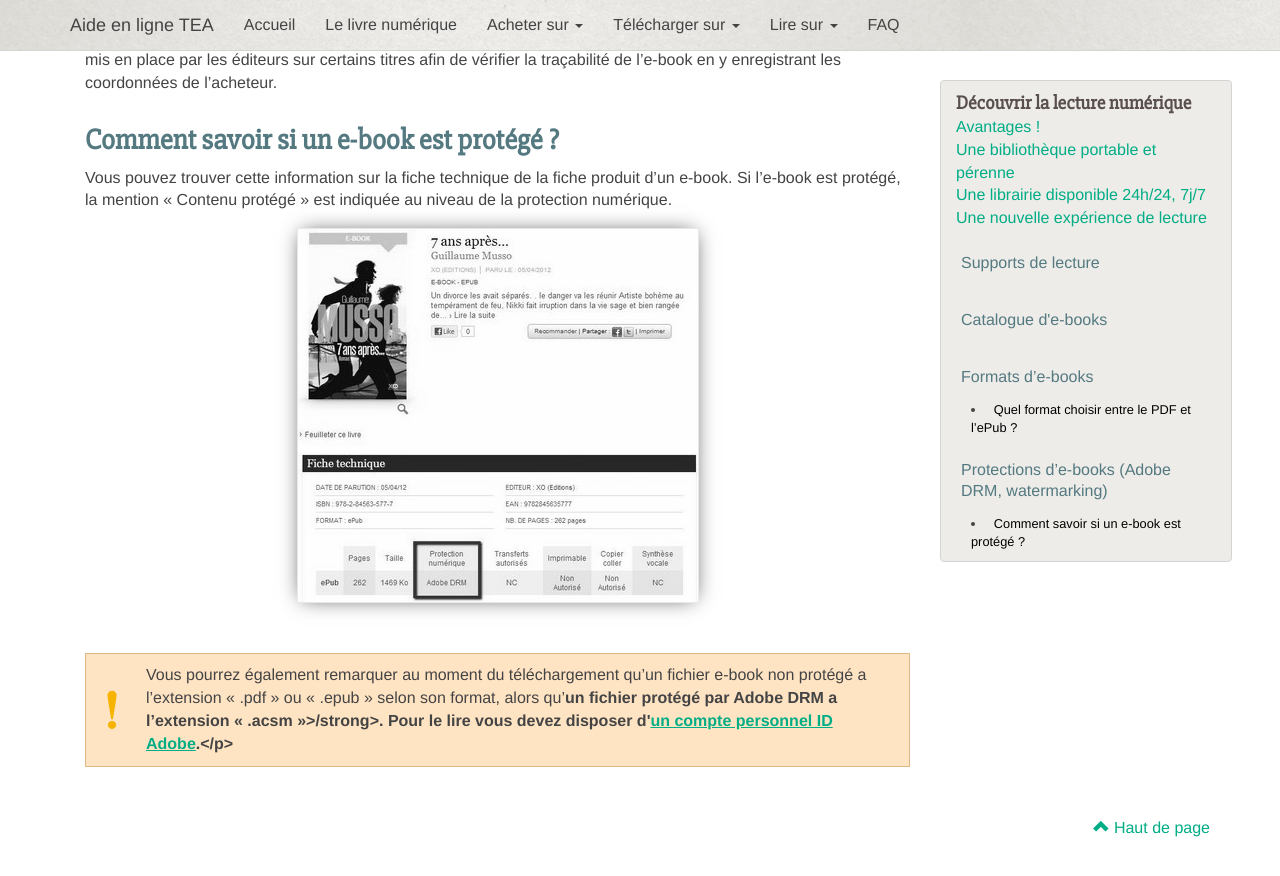
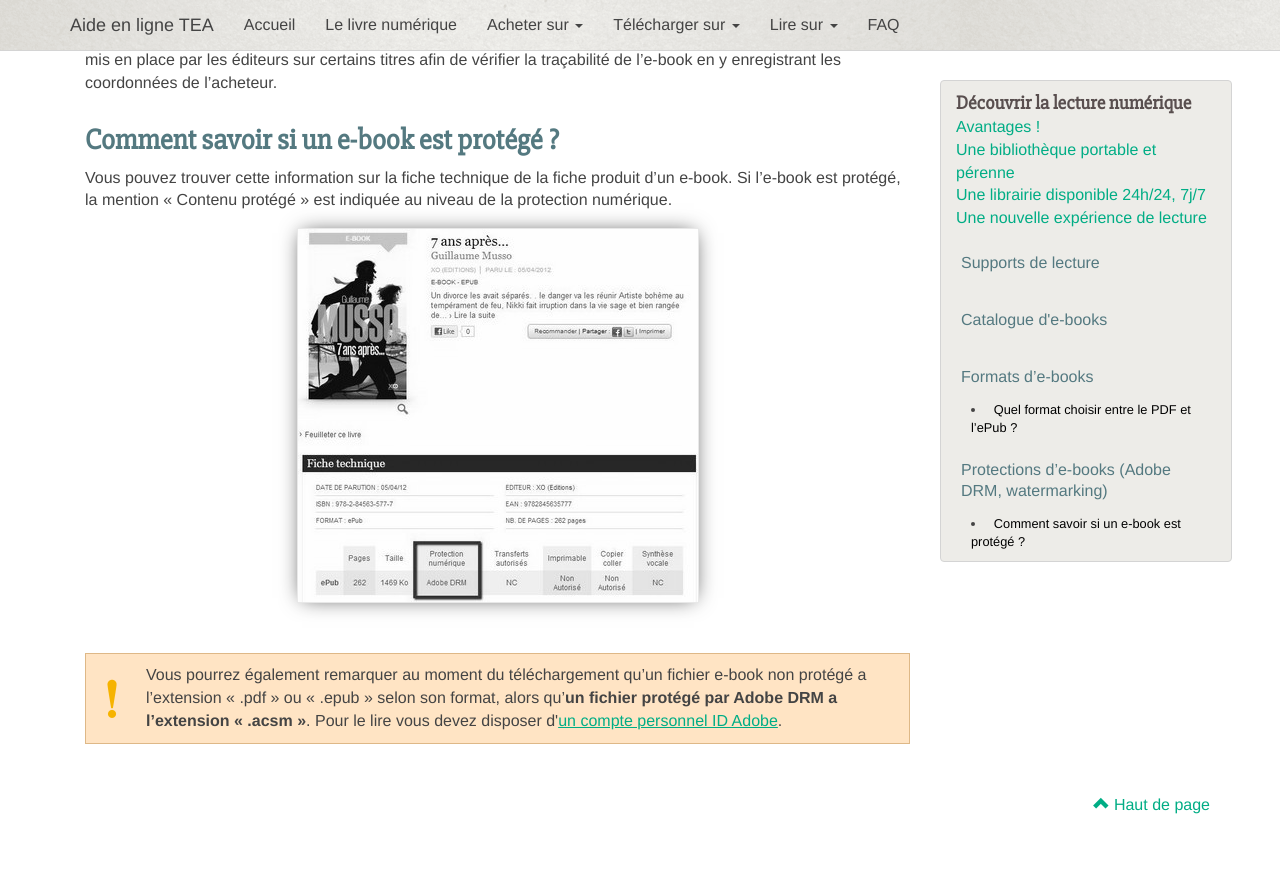
Before and after one commit to TEA-ebook/help-center, a Jekyll site: the page built from _pages/decouvrir-lecture-numerique.md, in a window 1280 px wide and 900 px high, scrolled down 3261 px. Shown: the top 876 px of the window. Built offline with Jekyll 4.4.1, drawn with Linux system fonts in a browser that asks for light colours; nearby versions of some CDN libraries; Markdown is read by kramdown in place of the engine named in the settings.

Commit message:
Update decouvrir-lecture-numerique.md

```diff
--- a/_pages/decouvrir-lecture-numerique.md
+++ b/_pages/decouvrir-lecture-numerique.md
@@ -122,4 +122,4 @@
 
 ![Fiche technique : protection](/images/decouvrir-lecture-numerique-2.jpg)
 
-<p class="warningtip">Vous pourrez également remarquer au moment du téléchargement qu’un fichier e-book non protégé a l’extension « .pdf » ou « .epub » selon son format, alors qu’<strong>un fichier protégé par Adobe DRM a l’extension « .acsm »>/strong>. Pour le lire vous devez disposer d'<a href="/web-ordinateur/#installer-adobe-digital-edition">un compte personnel ID Adobe</a>.</p>
+<p class="warningtip">Vous pourrez également remarquer au moment du téléchargement qu’un fichier e-book non protégé a l’extension « .pdf » ou « .epub » selon son format, alors qu’<strong>un fichier protégé par Adobe DRM a l’extension « .acsm »</strong>. Pour le lire vous devez disposer d'<a href="/web-ordinateur/#installer-adobe-digital-edition">un compte personnel ID Adobe</a>.</p>
```
